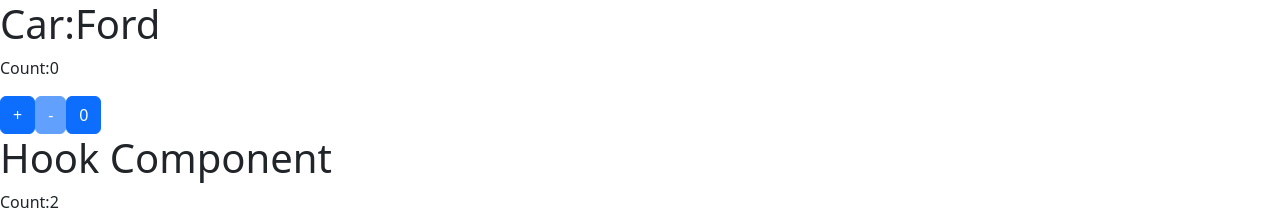
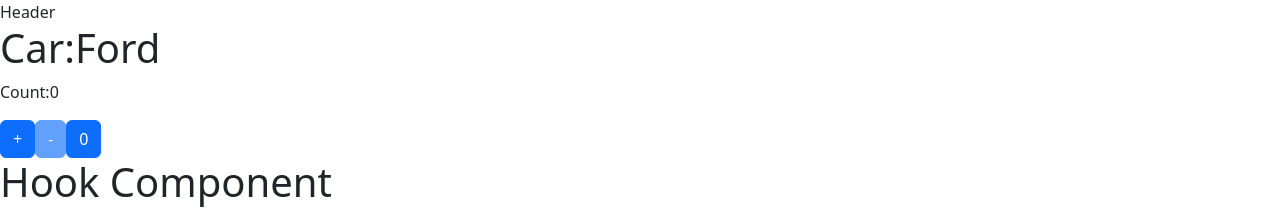
Before and after one commit to shabuj603/demo_react, a React (Create React App) app: page / in a window 1280 px wide. Shown: the top 210 px of the page. Built offline with nearby package versions, Linux system fonts and the light colour scheme.

Commit message:
json_server

```diff
--- /dev/null
+++ b/database/db.json
@@ -0,0 +1,7 @@
+{
+    "users":[
+
+        {"id":1, "name":"Khorshed alam","email":"shabuj603@gmail.com"},
+        {"id":2, "name":"Farhana","email":"farhana@gmail.com"}
+    ]
+}
--- a/package.json
+++ b/package.json
@@ -7,9 +7,11 @@
     "@testing-library/react": "^13.4.0",
     "@testing-library/user-event": "^13.5.0",
     "bootstrap": "^5.3.3",
+    "json-server": "^1.0.0-beta.1",
     "react": "^18.3.1",
     "react-bootstrap": "^2.10.2",
     "react-dom": "^18.3.1",
+    "react-helmet": "^6.1.0",
     "react-icons": "^5.2.1",
     "react-scripts": "5.0.1",
     "web-vitals": "^2.1.4"
--- a/src/App.js
+++ b/src/App.js
@@ -12,6 +12,9 @@
 import EventBinding from "./EVENT_HANDLER_CLASS/EventBinding";
 import HookUseState from "./HOOK_USE_STATE/HookUseState";
 import FunctionalHook from "./HOOK_USE_STATE/FunctionalHook";
+import Pagetitle from "./components/title/Pagetitle";
+import { Header } from "./components/header/Header";
+
 
 
 
@@ -23,6 +26,8 @@
 
 function App(){
     return <div>
+        <Header/>
+       <Pagetitle title="Home page"/>
         <FunctionalHook/>
         <HookUseState/>
         <EventBinding/>
--- /dev/null
+++ b/src/components/header/Header.js
@@ -0,0 +1,9 @@
+import React from "react";
+
+export const Header = () => {
+    return (
+        <div>
+            Header
+        </div>
+     );
+}
--- /dev/null
+++ b/src/components/title/Pagetitle.js
@@ -0,0 +1,13 @@
+import React from "react";
+import {Helmet} from "react-helmet";
+
+const Pagetitle =({title})=>{
+    return(
+        <>
+            <Helmet>
+            <title>{title}</title>
+        </Helmet>
+        </>
+    )
+}
+export default Pagetitle;
```
Also changed, not shown: src/components/footer/Footer.js (added, +10 -0 lines), src/components/footer/Footer.css (added), src/components/header/Header.css (added), 1 other file (tests, documents, lock files or other folders).
